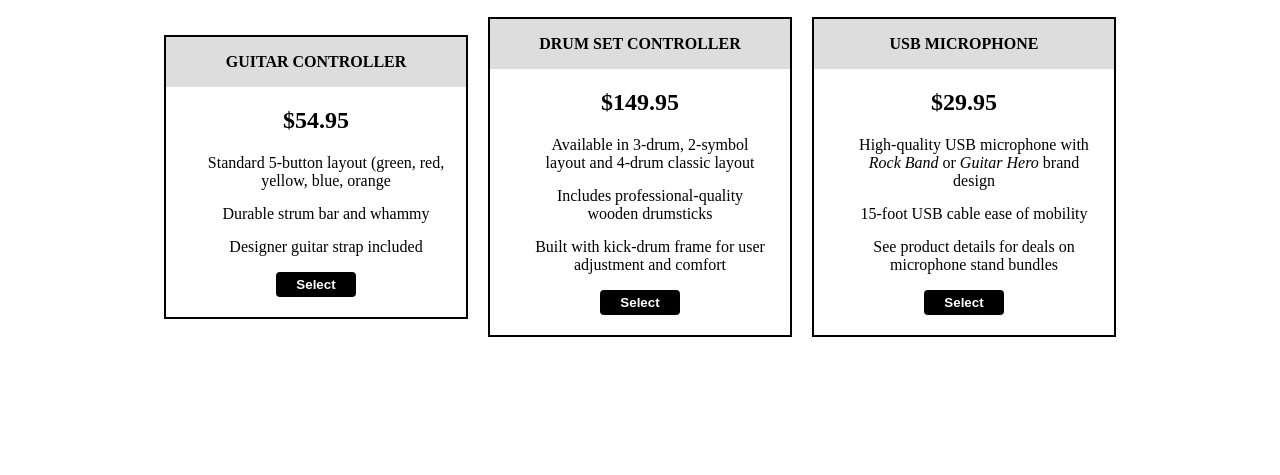
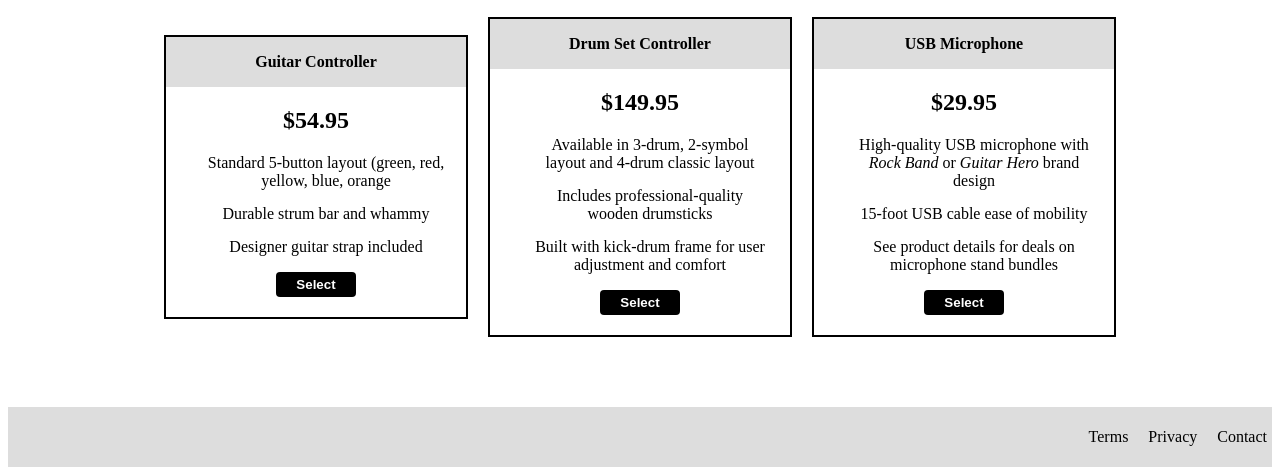
Before and after one commit to mcgrodk/fcc-landing-page, a plain HTML site: page index.html in a window 1280 px wide. Shown: the part 1027-1502 px from the top of the page. Before the commit the page ends 1442 px from the top, so only its background shows below. Drawn offline with Linux system fonts and the light colour scheme.

Commit message:
Added footer, updated styles

```diff
--- a/index.html
+++ b/index.html
@@ -97,13 +97,14 @@
                 </ol>
                 <button>Select</button>
             </div>
-
-
-
-
-
-
         </div>
     </section>
+    <footer class="footer">
+        <ul class="footer-links">
+            <li><a href="">Terms</a></li>
+            <li><a href="">Privacy</a></li>
+            <li><a href="">Contact</a></li>
+        </ul>
+    </footer>
 </body>
 </html>
--- a/style.css
+++ b/style.css
@@ -1,8 +1,3 @@
-/* {
-  border: 2px solid red;
-}
-*/
-
 @import url('https://fonts.googleapis.com/css2?family=Metal+Mania&display=swap');
 
 #nav-bar {
@@ -24,19 +19,10 @@
   font-family: Metal Mania, sans-serif;
 }
 
-.nav-left {
+.nav-left, .nav-right {
   display: flex;
   gap: 20px;
-  justify-content: flex-start;
   align-items: center;
-}
-
-.nav-right {
-  display: flex;
-  gap: 20px;
-  justify-content: flex-end;
-  align-items: center;
-  margin-left: 0;
 }
 
 @media (max-width: 600px) {
@@ -53,7 +39,7 @@ ul .nav-right {
   gap: 10px;
 }
 
-.nav-right li {
+.nav-right li, .footer-links li {
   text-decoration: none;
   list-style-type: none;
 }
@@ -156,7 +142,6 @@ ol li {
 .head {
   background-color: #ddd;
   font-weight: 800;
-  text-transform: uppercase;
   padding: 1em;
 }
 
@@ -164,3 +149,16 @@ ol li {
   max-width: 80%;
   margin-left: 0;
 }
+
+.footer {
+  background-color: #ddd;
+  padding: 5px;
+  display: flex;
+  justify-content: flex-end;
+  align-items: center;
+}
+
+.footer-links {
+  display: flex;
+  gap: 20px;
+}
```
